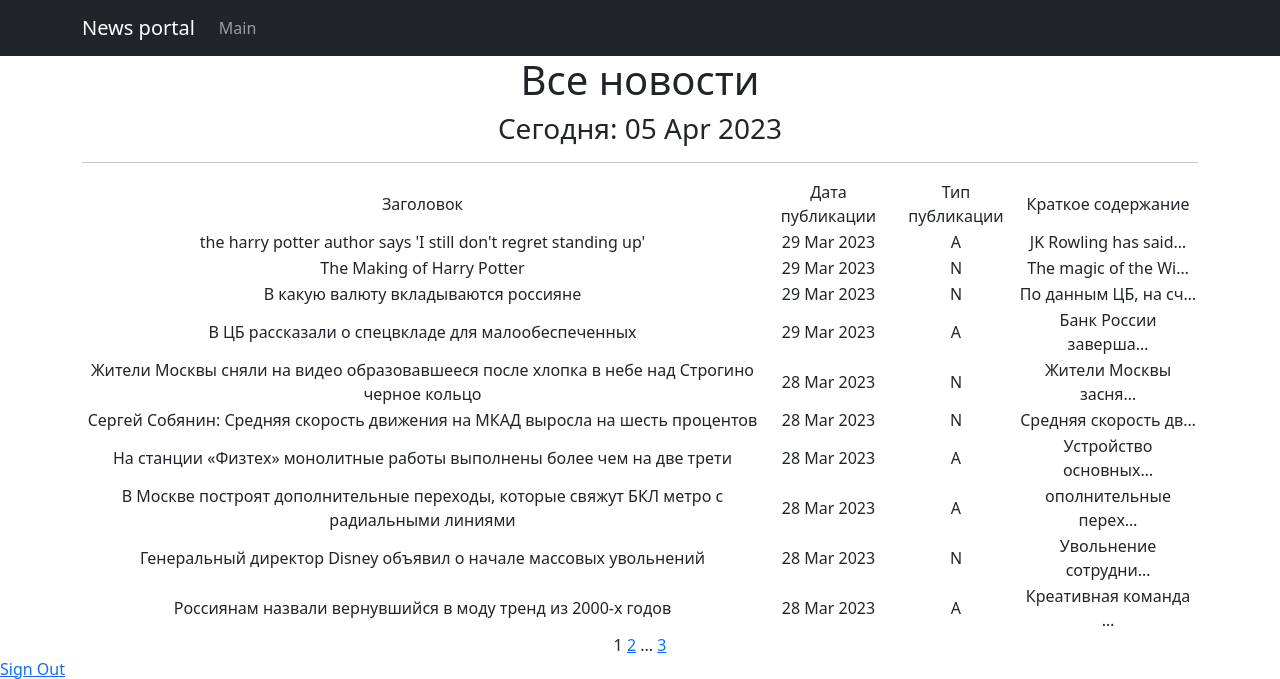
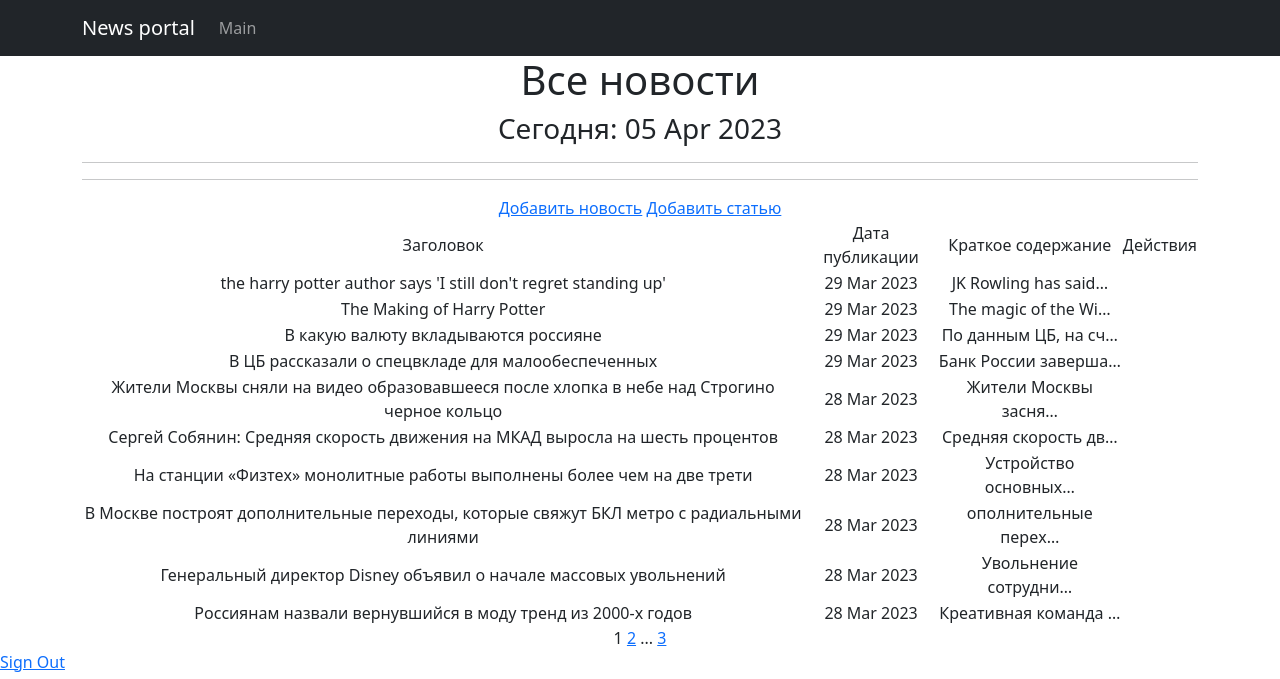
Before and after one commit to Alexey-dn/DjangoNews, a Django app: page /news/ in a window 1280 px wide. Shown: the top 679 px of the page. Run offline with Django 4.2, Linux system fonts and the light colour scheme; a user stored in the database is signed in; data comes from the database, SQL or seed files in the repository; some libraries are stand-ins or nearby versions.

Commit message:
add permission check

```diff
--- a/News/templates/news.html
+++ b/News/templates/news.html
@@ -20,23 +20,40 @@ News
 <!--        {# Добавим кнопку отправки данных формы #}-->
 <!--        <input type="submit" value="Найти" />-->
 <!--    </form>-->
-<!--    <hr>-->
+    <hr>
+    {# Теперь будем проверять не request.user.is_authenticated, а конкретные права #}
+    {% if perms.chitchat.add_post %}
+    <a href="{% url 'post_create' %}">Добавить новость</a>
+    <a href="{% url 'article_create' %}">Добавить статью</a>
+    {% endif %}
+
     <!-- Выводим товары, только если они есть с помощью тега if -->
     {% if news %}
         <table> <!-- Начинаем описывать таблицу -->
             <tr> <!-- Добавляем строку -->
                 <td>Заголовок</td>
                 <td>Дата публикации</td>
-                <td>Тип публикации</td>
+<!--                <td>Тип публикации</td>-->
                 <td>Краткое содержание</td>
+                {% if perms.chitchat.change_post or perms.chitchat.delete_post %}
+                <td>Действия</td>
+                {% endif %}
             </tr>
 
             {% for post in news %}
             <tr>
                 <td>{{ post.title }}</td>
                 <td>{{ post.time_creation|date:'d M Y' }}</td>
-                <td>{{ post.post_type }}</td>
+<!--                <td>{{ post.post_type }}</td>-->
                 <td>{{ post.text|censor|truncatechars:20 }}</td>
+                <td>
+                    {# А здесь доступ для каждой ссылки теперь будем проверять отдельно #}
+                    {% if perms.chitchat.change_post and post.author == request.user.author %}
+                    <a href="{% url 'post_update' pk=post.id %}">Изменить</a>
+                    {% endif %}
+                    {% if perms.chitchat.delete_post and post.author == request.user.author %}
+                    <a href="{% url 'post_delete' post.id %}">Удалить</a>
+                    {% endif %}
             </tr>
             {% endfor %}
         </table>
```
